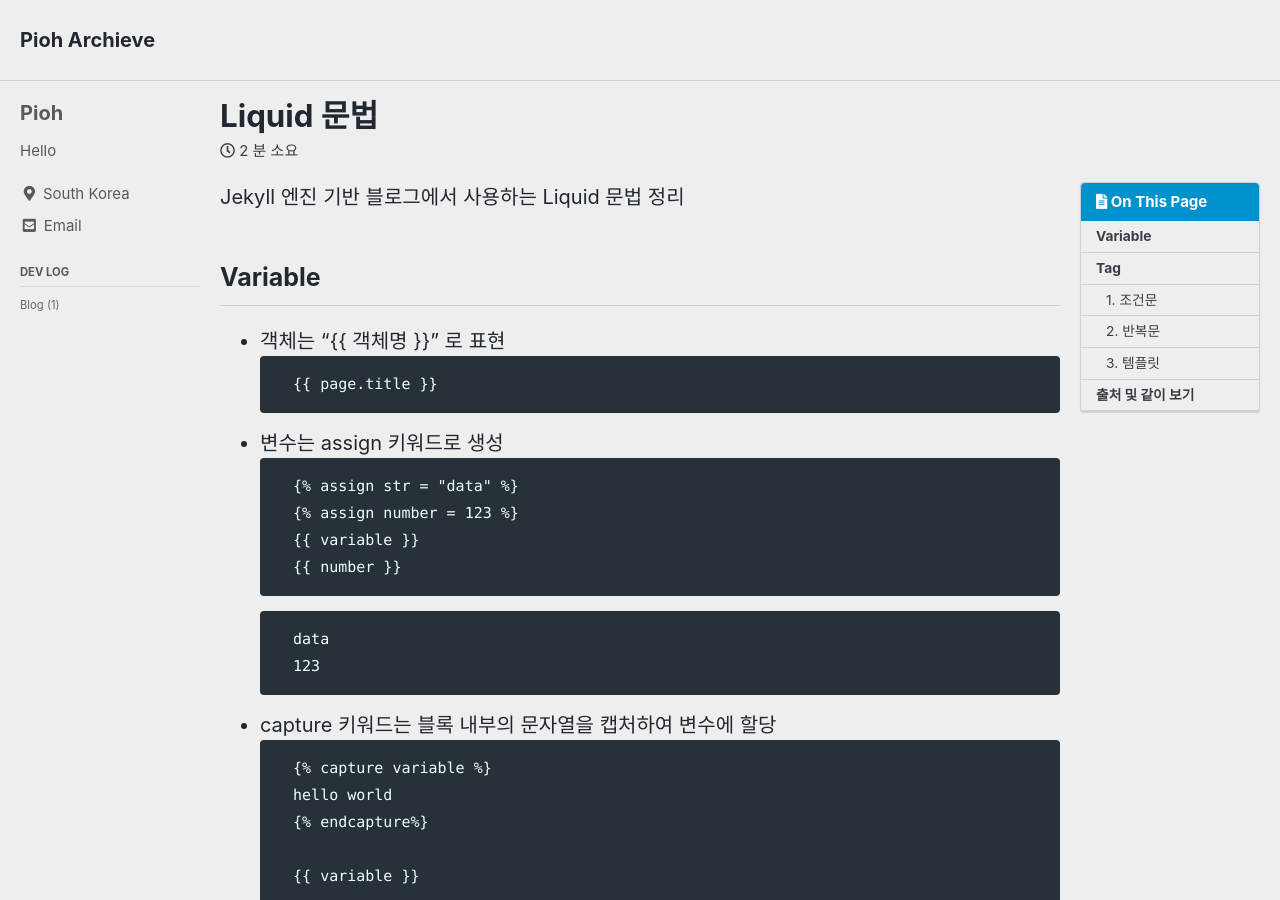
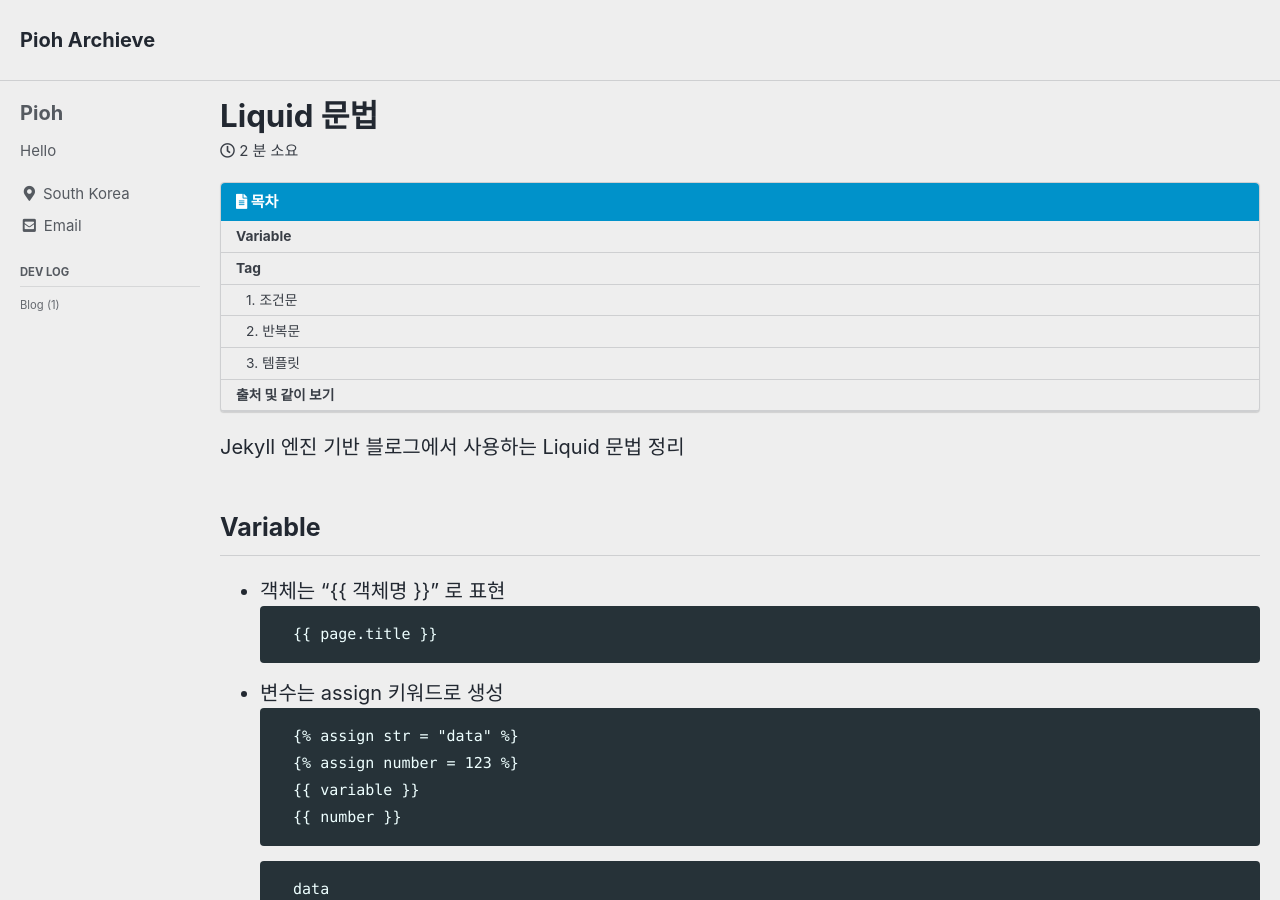
Before and after one commit to devpioh/devpioh.github.io, a Jekyll site: the page built from _posts/Devlog/Blog/2022-06-12-liquid.md, in a window 1280 px wide and 900 px high. Built offline with Jekyll 4.4.1, drawn with Linux system fonts in a browser that asks for light colours; cached includes are drawn as plain includes; some web fonts are replaced.

Commit message:
블로그 레이아웃 수정

````diff
--- a/_config.yml
+++ b/_config.yml
@@ -286,6 +286,7 @@ defaults:
       type: posts
     values:
       layout: single
+      classes: wide
       author_profile: true
       read_time: true
       comments: # true
--- a/_data/ui-text.yml
+++ b/_data/ui-text.yml
@@ -605,7 +605,7 @@ ko: &DEFAULT_KO
   breadcrumb_separator       : "/"
   menu_label                 : "토글 메뉴"
   search_label               :
-  toc_label                  : "On This Page"
+  toc_label                  : "목차"
   ext_link_label             : "직접 링크"
   less_than                  : "최대"
   minute_read                : "분 소요"
--- a/_posts/Devlog/Blog/2022-06-12-liquid.md
+++ b/_posts/Devlog/Blog/2022-06-12-liquid.md
@@ -79,11 +79,12 @@ Jekyll 엔진 기반 블로그에서 사용하는 Liquid 문법 정리
     ```
 
 ### 2. 반복문
-```
-{% for category in categories %}
-    {{ category.title }}
-{% endfor %}
-```
+  - 기본
+    ```
+    {% for category in categories %}
+        {{ category.title }}
+    {% endfor %}
+    ```
   - for 블록 내에서  forloop 이용하여 여러 속성을 사용 가능
   (length, first, last, index, index0, rindex, rindex0)
     ```
````
